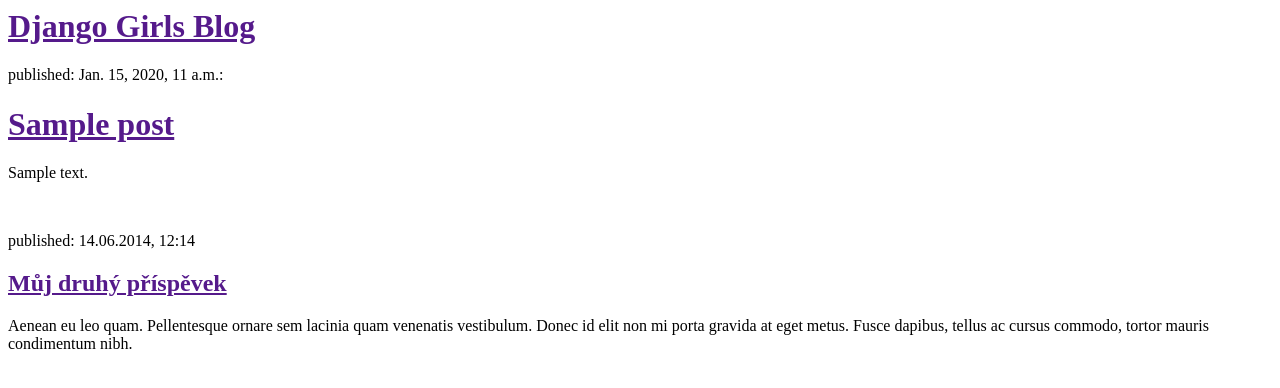
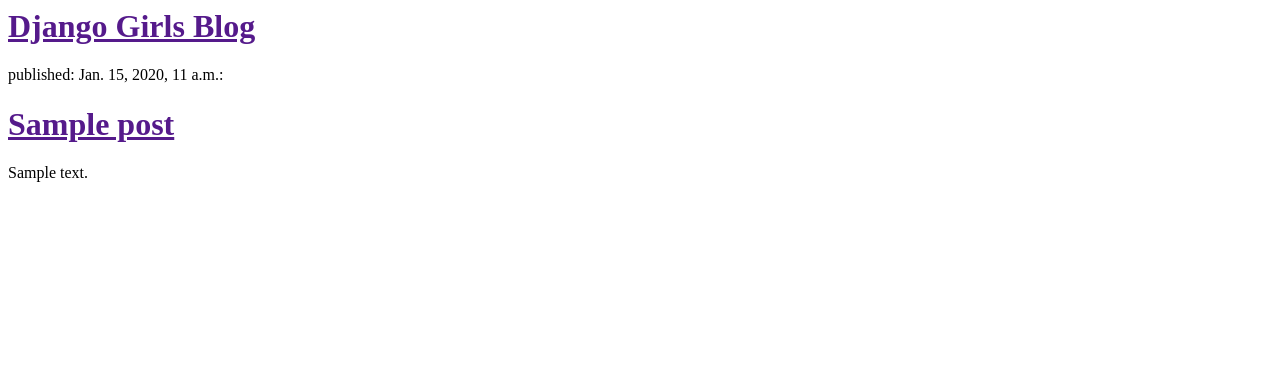
Before and after one commit to Andrea6128/my-first-blog, a Django app: template blog/templates/blog/post_list.html in a window 1280 px wide. Shown: the top 388 px of the page. Run offline with Django 3.2, Linux system fonts and the light colour scheme; the template is opened without the code that fills it: values that come from a table or form of the project are taken from there, others are empty; tables that the repository leaves empty hold one stand-in row (values such as "Sample post").

Commit message:
Modified templates again to display posts from database in reversed order.

```diff
--- a/blog/templates/blog/post_list.html
+++ b/blog/templates/blog/post_list.html
@@ -16,10 +16,10 @@
             </div>
         {% endfor %}
 
-        <div>
+        <!-- <div>
             <p>published: 14.06.2014, 12:14</p>
             <h2><a href="">Můj druhý příspěvek</a></h2>
             <p>Aenean eu leo quam. Pellentesque ornare sem lacinia quam venenatis vestibulum. Donec id elit non mi porta gravida at eget metus. Fusce dapibus, tellus ac cursus commodo, tortor mauris condimentum nibh.</p>
-        </div>
+        </div> -->
     </body>
 </html>
--- a/blog/views.py
+++ b/blog/views.py
@@ -4,5 +4,5 @@ from .models import Post
 
 # Create your views here.
 def post_list(request):
-	posts = Post.objects.filter(published_date__lte=timezone.now()).order_by('published_date')
+	posts = Post.objects.filter(published_date__lte=timezone.now()).order_by('published_date').reverse()
 	return render(request, 'blog/post_list.html', {'posts': posts})
```
